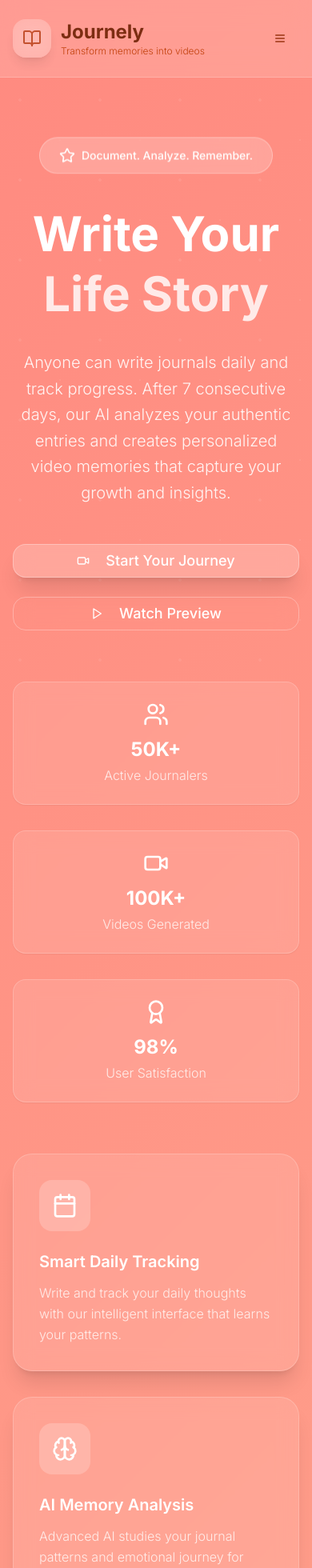
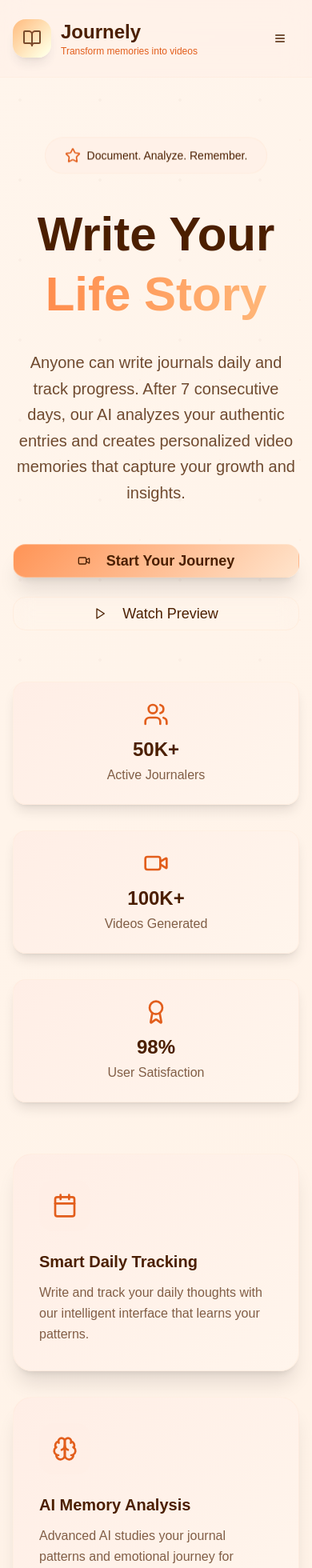
Before and after one commit to khushigrewall/video-reflection-hub, a React (Vite) app: page / in a window 390 px wide. Shown: the top 1960 px of the page at 80% size. Built offline with nearby package versions, Linux system fonts and the light colour scheme.

Commit message:
Refactor: Apply new theme and design guidelines
Implement the specified color scheme, font, and design elements across the entire website, including headings, buttons, cards, and sections, to create a consistent and emotionally resonant user experience.

```diff
--- a/src/components/Header.tsx
+++ b/src/components/Header.tsx
@@ -5,35 +5,35 @@ import { BookOpen, Sparkles, Menu } from 'lucide-react';
 
 const Header = () => {
   return (
-    <header className="w-full py-6 px-4 bg-white/15 backdrop-blur-lg border-b border-white/20">
+    <header className="w-full py-6 px-4 bg-soft-peach/40 backdrop-blur-lg border-b border-cream/30">
       <div className="max-w-6xl mx-auto flex justify-between items-center">
         <div className="flex items-center space-x-3">
-          <div className="w-12 h-12 bg-white/25 backdrop-blur-md rounded-2xl flex items-center justify-center shadow-lg animate-glow">
-            <BookOpen className="w-6 h-6 text-orange-800" />
+          <div className="w-12 h-12 bg-peach-gradient rounded-2xl flex items-center justify-center shadow-lg animate-glow">
+            <BookOpen className="w-6 h-6 text-warm-brown" />
           </div>
           <div>
-            <h1 className="text-orange-900 font-inter font-bold text-2xl">Journely</h1>
-            <p className="text-orange-700 text-xs font-light">Transform memories into videos</p>
+            <h1 className="text-warm-brown font-poppins font-bold text-2xl">Journely</h1>
+            <p className="text-terracotta text-xs font-medium">Transform memories into videos</p>
           </div>
         </div>
 
         <nav className="hidden md:flex items-center space-x-8">
-          <a href="#features" className="text-orange-800 hover:text-orange-900 transition-colors font-inter font-medium hover:scale-105 transform duration-200">
+          <a href="#features" className="text-warm-brown hover:text-terracotta transition-colors font-poppins font-medium hover:scale-105 transform duration-200">
             Features
           </a>
-          <a href="#how-it-works" className="text-orange-800 hover:text-orange-900 transition-colors font-inter font-medium hover:scale-105 transform duration-200">
+          <a href="#how-it-works" className="text-warm-brown hover:text-terracotta transition-colors font-poppins font-medium hover:scale-105 transform duration-200">
             How It Works
           </a>
-          <a href="#pricing" className="text-orange-800 hover:text-orange-900 transition-colors font-inter font-medium hover:scale-105 transform duration-200">
+          <a href="#pricing" className="text-warm-brown hover:text-terracotta transition-colors font-poppins font-medium hover:scale-105 transform duration-200">
             Pricing
           </a>
-          <Button className="bg-orange-600 hover:bg-orange-700 text-white border-0 px-6 py-2 rounded-full font-inter font-medium transition-all duration-300 shadow-lg hover:shadow-xl hover:scale-105">
+          <Button className="bg-peach-gradient hover:opacity-90 text-warm-brown border-0 px-6 py-2 rounded-full font-poppins font-semibold transition-all duration-300 shadow-lg hover:shadow-xl hover:scale-105">
             <Sparkles className="w-4 h-4 mr-2" />
             Start Journaling
           </Button>
         </nav>
 
-        <Button variant="ghost" className="md:hidden text-orange-800 hover:bg-white/10">
+        <Button variant="ghost" className="md:hidden text-warm-brown hover:bg-cream/20">
           <Menu className="w-6 h-6" />
         </Button>
       </div>
--- a/src/components/HeroSection.tsx
+++ b/src/components/HeroSection.tsx
@@ -8,29 +8,29 @@ const HeroSection = () => {
   return (
     <section className="w-full max-w-6xl mx-auto px-4 py-20">
       <div className="text-center mb-16">
-        <div className="inline-flex items-center bg-white/20 backdrop-blur-md border border-white/30 rounded-full px-6 py-3 mb-8 animate-float">
-          <Star className="w-5 h-5 text-white mr-2" />
-          <span className="text-white font-inter text-sm font-medium">Document. Analyze. Remember.</span>
+        <div className="inline-flex items-center bg-soft-peach/60 backdrop-blur-md border border-cream/40 rounded-full px-6 py-3 mb-8 animate-float">
+          <Star className="w-5 h-5 text-terracotta mr-2" />
+          <span className="text-warm-brown font-poppins text-sm font-medium">Document. Analyze. Remember.</span>
         </div>
 
-        <h1 className="text-6xl md:text-8xl font-inter font-bold text-white mb-8 leading-tight">
+        <h1 className="text-6xl md:text-8xl font-poppins font-bold text-warm-brown mb-8 leading-tight">
           Write Your
-          <span className="block bg-gradient-to-r from-white to-orange-100 bg-clip-text text-transparent animate-glow">
+          <span className="block bg-gradient-to-r from-terracotta to-peach bg-clip-text text-transparent animate-glow">
             Life Story
           </span>
         </h1>
 
-        <p className="text-xl text-white/90 font-inter max-w-4xl mx-auto mb-12 leading-relaxed font-light">
+        <p className="text-xl text-warm-brown/80 font-poppins max-w-4xl mx-auto mb-12 leading-relaxed font-medium">
           Anyone can write journals daily and track progress. After 7 consecutive days,
           our AI analyzes your authentic entries and creates personalized video memories that capture your growth and insights.
         </p>
 
         <div className="flex flex-col sm:flex-row gap-6 justify-center mb-16">
-          <Button className="bg-white/20 backdrop-blur-md hover:bg-white/30 text-white border border-white/30 px-10 py-5 text-lg font-inter font-medium rounded-2xl shadow-xl hover:shadow-2xl transition-all duration-300 hover:scale-105">
+          <Button className="bg-peach-gradient hover:opacity-90 text-warm-brown border border-cream/40 px-10 py-5 text-lg font-poppins font-semibold rounded-2xl shadow-xl hover:shadow-2xl transition-all duration-300 hover:scale-105">
             <Video className="w-6 h-6 mr-3" />
             Start Your Journey
           </Button>
-          <Button variant="ghost" className="text-white hover:bg-white/10 border border-white/30 px-10 py-5 text-lg font-inter font-medium rounded-2xl backdrop-blur-md">
+          <Button variant="ghost" className="text-warm-brown hover:bg-cream/20 border border-cream/40 px-10 py-5 text-lg font-poppins font-medium rounded-2xl backdrop-blur-md">
             <Play className="w-6 h-6 mr-3" />
             Watch Preview
           </Button>
@@ -38,52 +38,52 @@ const HeroSection = () => {
 
         {/* Stats */}
         <div className="grid md:grid-cols-3 gap-8 mb-16">
-          <Card className="bg-white/10 backdrop-blur-md border-white/20 p-6 rounded-2xl text-center hover:bg-white/15 transition-all duration-300">
-            <Users className="w-8 h-8 text-white mx-auto mb-3" />
-            <h3 className="text-2xl font-bold text-white mb-1">50K+</h3>
-            <p className="text-white/80 font-light">Active Journalers</p>
+          <Card className="bg-card-gradient backdrop-blur-md border-cream/30 p-6 rounded-2xl text-center hover:bg-soft-peach/40 transition-all duration-300 shadow-lg">
+            <Users className="w-8 h-8 text-terracotta mx-auto mb-3" />
+            <h3 className="text-2xl font-bold text-warm-brown mb-1">50K+</h3>
+            <p className="text-warm-brown/70 font-medium">Active Journalers</p>
           </Card>
-          <Card className="bg-white/10 backdrop-blur-md border-white/20 p-6 rounded-2xl text-center hover:bg-white/15 transition-all duration-300">
-            <Video className="w-8 h-8 text-white mx-auto mb-3" />
-            <h3 className="text-2xl font-bold text-white mb-1">100K+</h3>
-            <p className="text-white/80 font-light">Videos Generated</p>
+          <Card className="bg-card-gradient backdrop-blur-md border-cream/30 p-6 rounded-2xl text-center hover:bg-soft-peach/40 transition-all duration-300 shadow-lg">
+            <Video className="w-8 h-8 text-terracotta mx-auto mb-3" />
+            <h3 className="text-2xl font-bold text-warm-brown mb-1">100K+</h3>
+            <p className="text-warm-brown/70 font-medium">Videos Generated</p>
           </Card>
-          <Card className="bg-white/10 backdrop-blur-md border-white/20 p-6 rounded-2xl text-center hover:bg-white/15 transition-all duration-300">
-            <Award className="w-8 h-8 text-white mx-auto mb-3" />
-            <h3 className="text-2xl font-bold text-white mb-1">98%</h3>
-            <p className="text-white/80 font-light">User Satisfaction</p>
+          <Card className="bg-card-gradient backdrop-blur-md border-cream/30 p-6 rounded-2xl text-center hover:bg-soft-peach/40 transition-all duration-300 shadow-lg">
+            <Award className="w-8 h-8 text-terracotta mx-auto mb-3" />
+            <h3 className="text-2xl font-bold text-warm-brown mb-1">98%</h3>
+            <p className="text-warm-brown/70 font-medium">User Satisfaction</p>
           </Card>
         </div>
       </div>
 
       {/* Feature Cards */}
       <div className="grid md:grid-cols-3 gap-8">
-        <Card className="bg-white/10 backdrop-blur-md border-white/20 p-8 rounded-3xl shadow-xl hover:shadow-2xl transition-all duration-300 hover:-translate-y-2 group">
-          <div className="bg-white/20 w-16 h-16 rounded-2xl flex items-center justify-center mb-6 group-hover:scale-110 transition-transform duration-300">
-            <Calendar className="w-8 h-8 text-white" />
+        <Card className="bg-card-gradient backdrop-blur-md border-cream/30 p-8 rounded-3xl shadow-xl hover:shadow-2xl transition-all duration-300 hover:-translate-y-2 group">
+          <div className="bg-soft-peach/60 w-16 h-16 rounded-2xl flex items-center justify-center mb-6 group-hover:scale-110 transition-transform duration-300">
+            <Calendar className="w-8 h-8 text-terracotta" />
           </div>
-          <h3 className="text-white font-inter font-semibold text-xl mb-3">Smart Daily Tracking</h3>
-          <p className="text-white/80 font-inter font-light leading-relaxed">
+          <h3 className="text-warm-brown font-poppins font-semibold text-xl mb-3">Smart Daily Tracking</h3>
+          <p className="text-warm-brown/70 font-poppins font-medium leading-relaxed">
             Write and track your daily thoughts with our intelligent interface that learns your patterns.
           </p>
         </Card>
 
-        <Card className="bg-white/10 backdrop-blur-md border-white/20 p-8 rounded-3xl shadow-xl hover:shadow-2xl transition-all duration-300 hover:-translate-y-2 group">
-          <div className="bg-white/20 w-16 h-16 rounded-2xl flex items-center justify-center mb-6 group-hover:scale-110 transition-transform duration-300">
-            <Brain className="w-8 h-8 text-white" />
+        <Card className="bg-card-gradient backdrop-blur-md border-cream/30 p-8 rounded-3xl shadow-xl hover:shadow-2xl transition-all duration-300 hover:-translate-y-2 group">
+          <div className="bg-soft-peach/60 w-16 h-16 rounded-2xl flex items-center justify-center mb-6 group-hover:scale-110 transition-transform duration-300">
+            <Brain className="w-8 h-8 text-terracotta" />
           </div>
-          <h3 className="text-white font-inter font-semibold text-xl mb-3">AI Memory Analysis</h3>
-          <p className="text-white/80 font-inter font-light leading-relaxed">
+          <h3 className="text-warm-brown font-poppins font-semibold text-xl mb-3">AI Memory Analysis</h3>
+          <p className="text-warm-brown/70 font-poppins font-medium leading-relaxed">
             Advanced AI studies your journal patterns and emotional journey for deeper insights.
           </p>
         </Card>
 
-        <Card className="bg-white/10 backdrop-blur-md border-white/20 p-8 rounded-3xl shadow-xl hover:shadow-2xl transition-all duration-300 hover:-translate-y-2 group">
-          <div className="bg-white/20 w-16 h-16 rounded-2xl flex items-center justify-center mb-6 group-hover:scale-110 transition-transform duration-300">
-            <Video className="w-8 h-8 text-white" />
+        <Card className="bg-card-gradient backdrop-blur-md border-cream/30 p-8 rounded-3xl shadow-xl hover:shadow-2xl transition-all duration-300 hover:-translate-y-2 group">
+          <div className="bg-soft-peach/60 w-16 h-16 rounded-2xl flex items-center justify-center mb-6 group-hover:scale-110 transition-transform duration-300">
+            <Video className="w-8 h-8 text-terracotta" />
           </div>
-          <h3 className="text-white font-inter font-semibold text-xl mb-3">Weekly Video Memories</h3>
-          <p className="text-white/80 font-inter font-light leading-relaxed">
+          <h3 className="text-warm-brown font-poppins font-semibold text-xl mb-3">Weekly Video Memories</h3>
+          <p className="text-warm-brown/70 font-poppins font-medium leading-relaxed">
             Get beautiful video summaries after 7 days of consistent journaling.
           </p>
         </Card>
--- a/src/pages/Index.tsx
+++ b/src/pages/Index.tsx
@@ -13,12 +13,12 @@ import Footer from '@/components/Footer';
 
 const Index = () => {
   return (
-    <div className="min-h-screen bg-coral-gradient font-inter">
-      {/* Animated Pattern Overlay */}
-      <div className="absolute inset-0 opacity-[0.08]">
+    <div className="min-h-screen bg-warm-gradient font-poppins">
+      {/* Subtle Pattern Overlay */}
+      <div className="absolute inset-0 opacity-[0.03]">
         <div className="absolute inset-0 animate-pulse-slow" style={{
-          backgroundImage: `radial-gradient(circle at 25% 25%, #fff 2px, transparent 2px),
-                           radial-gradient(circle at 75% 75%, #fff 1px, transparent 1px)`,
+          backgroundImage: `radial-gradient(circle at 25% 25%, #4B1F00 2px, transparent 2px),
+                           radial-gradient(circle at 75% 75%, #E25E1C 1px, transparent 1px)`,
           backgroundSize: '100px 100px'
         }} />
       </div>
--- a/tailwind.config.ts
+++ b/tailwind.config.ts
@@ -20,14 +20,23 @@ export default {
 		},
 		extend: {
 			fontFamily: {
+				'poppins': ['Poppins', 'sans-serif'],
 				'inter': ['Inter', 'sans-serif'],
 			},
 			backgroundImage: {
-				'coral-gradient': 'linear-gradient(135deg, #ff8a80 0%, #ffab91 25%, #ffcc80 50%, #fff8e1 75%, #ffab91 100%)',
-				'warm-gradient': 'linear-gradient(135deg, #ff9a8b 0%, #fecfef 50%, #ffc3a0 100%)',
-				'sunset-gradient': 'linear-gradient(135deg, #fa709a 0%, #fee140 50%, #ff9a56 100%)',
+				'warm-gradient': 'linear-gradient(135deg, #FFF5EC 0%, #FFE4CC 100%)',
+				'peach-gradient': 'linear-gradient(135deg, #FF9456 0%, #FFE4CC 100%)',
+				'card-gradient': 'linear-gradient(135deg, #FFEEE6 0%, #FFF5EC 100%)',
 			},
 			colors: {
+				// Primary theme colors
+				'warm-brown': '#4B1F00',
+				'terracotta': '#E25E1C',
+				'peach': '#FF9456',
+				'cream': '#FFE4CC',
+				'light-cream': '#FFF5EC',
+				'soft-peach': '#FFEEE6',
+
 				border: 'hsl(var(--border))',
 				input: 'hsl(var(--input))',
 				ring: 'hsl(var(--ring))',
```
Also changed, not shown: src/components/Footer.tsx (+24 -24 lines), src/components/JournalingSection.tsx (+42 -42 lines), src/components/SubscriptionSection.tsx (+35 -35 lines).
